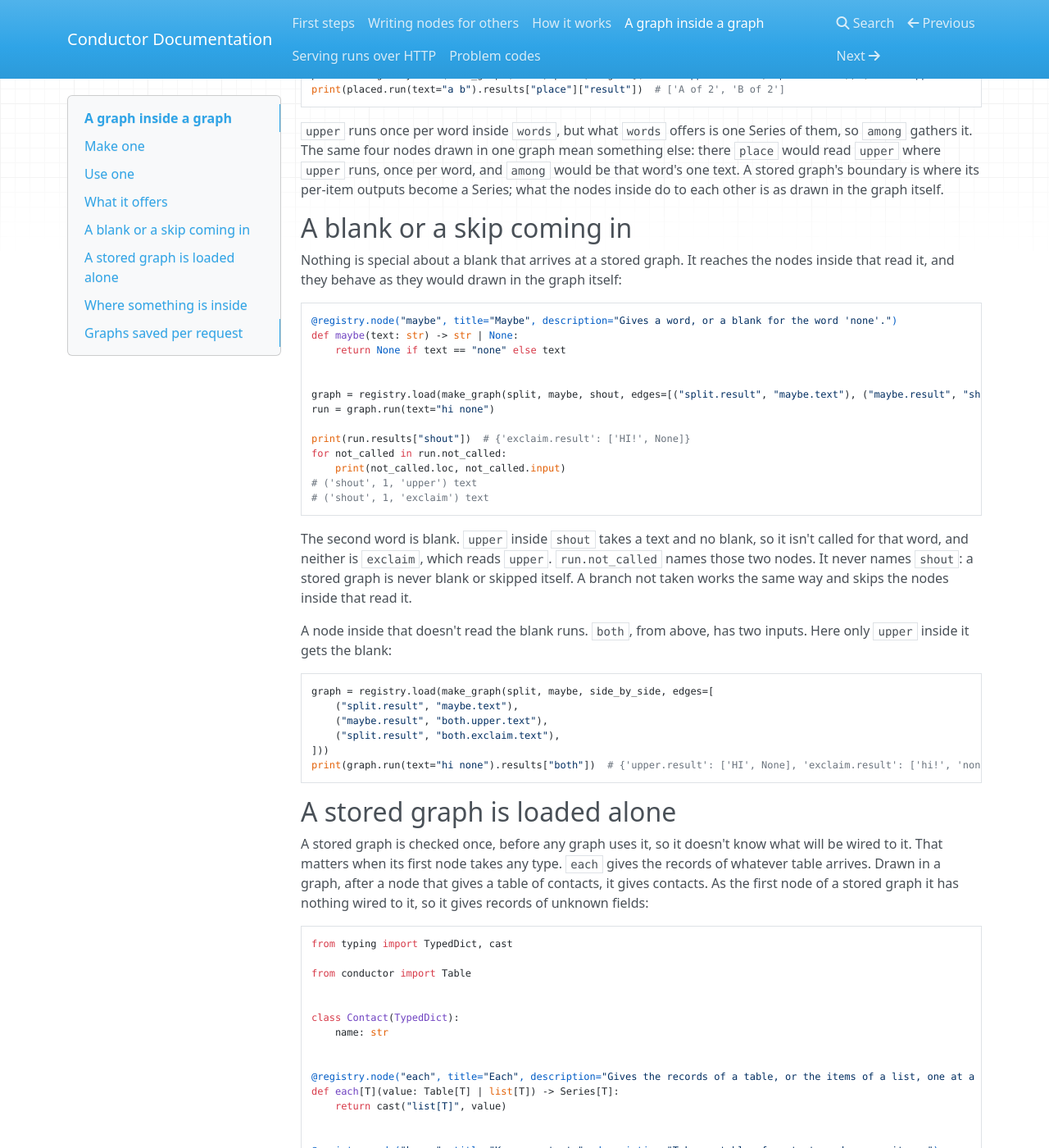
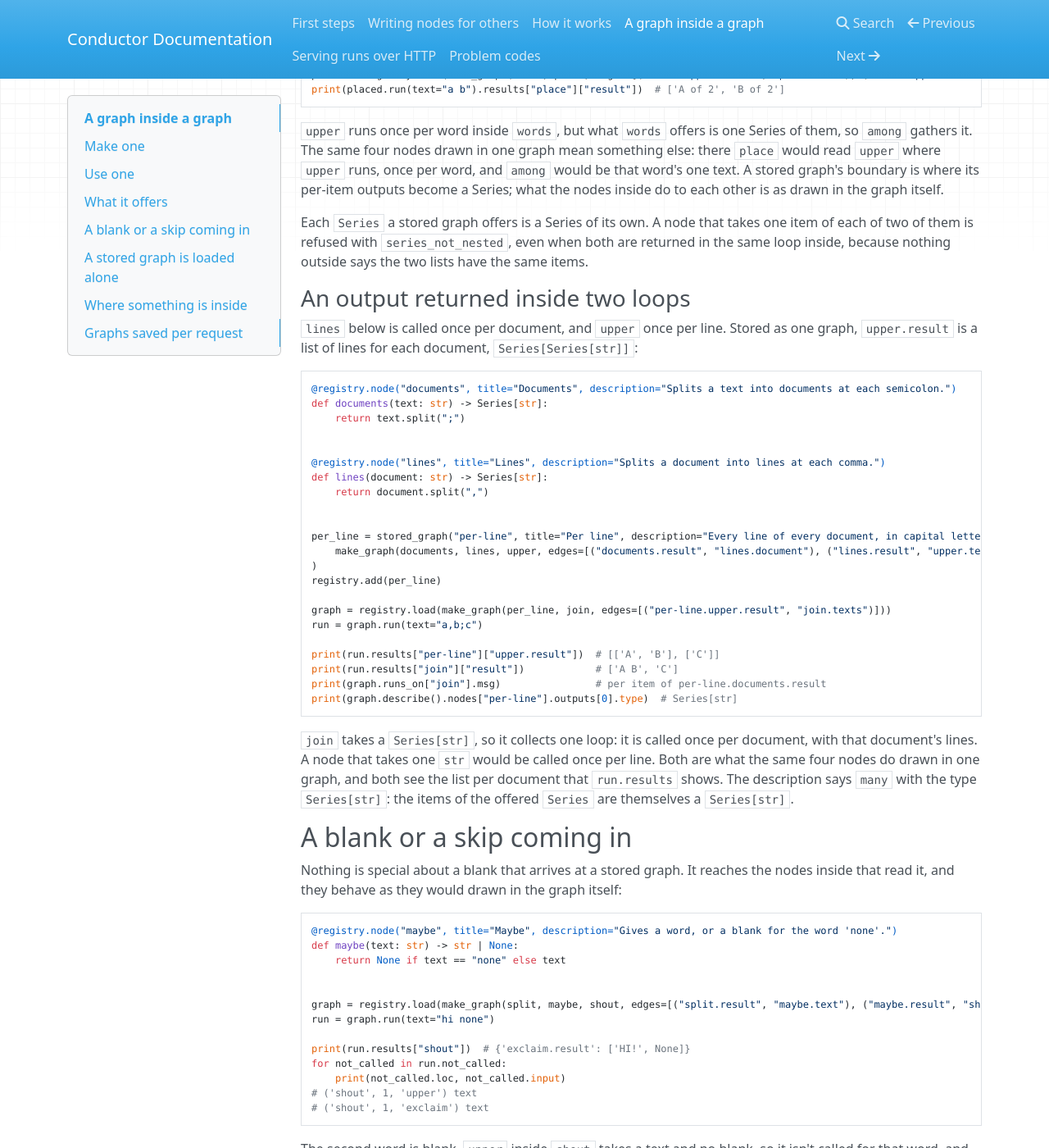
Before and after one commit to syv-ai/conductor, an MkDocs documentation site: the page built from docs/embedded-graphs.md, in a window 1280 px wide and 1400 px high, scrolled down 2113 px. Shown: the whole window at 82% size. Built offline with MkDocs 1.6.1, drawn with Linux system fonts in a browser that asks for light colours; nearby versions of some CDN libraries; some of the changed text lies outside the part shown.

Commit message:
docs(stored graph): an output returned inside loops is one Series per loop, said once in the guide with an example, in llms.txt and the CHANGELOG

````diff
--- a/docs/embedded-graphs.md
+++ b/docs/embedded-graphs.md
@@ -69,10 +69,11 @@
   edge on it works as on any node. An inner input a hook reads is set inside the stored graph and is not offered.
 - **Its outputs** are the outputs of the nodes nothing inside reads (`graph.outputs` of the stored graph), under their
   addresses there, `node.output`.
-- An output its graph makes once has the type the inner node gives it. One made per item inside, however deep, is a
-  `Series` of every item's value in order to a node that reads it; a `Series` made per item is a `Series` of lists,
-  and a table made per item a `Series` of tables. `run.results` shows it as it shows any node's output: one list for
-  each loop the inner node is called in, so an output made per line of each document is a list of lists.
+- An output its graph returns once has the type the inner node gives it. One returned inside loops is one `Series`
+  for each loop: an output returned per line of each document is `Series[Series[str]]`, a list of lines per
+  document. That is the shape `run.results` shows, and the shape a node wired to it works with, as
+  [below](#an-output-returned-inside-two-loops). A `Series` returned once per document is `Series[Series[str]]` the
+  same way, and a table returned once per document a `Series` of tables.
 - An exclusive group inside is named by the node that decides, `decide.answer`.
 
 ```python
@@ -106,6 +107,45 @@
 The same four nodes drawn in one graph mean something else: there `place` would read `upper` where `upper` runs,
 once per word, and `among` would be that word's one text. A stored graph's boundary is where its per-item
 outputs become a Series; what the nodes inside do to each other is as drawn in the graph itself.
+
+Each `Series` a stored graph offers is a Series of its own. A node that takes one item of each of two of them
+is refused with `series_not_nested`, even when both are returned in the same loop inside, because nothing outside
+says the two lists have the same items.
+
+### An output returned inside two loops
+
+`lines` below is called once per document, and `upper` once per line. Stored as one graph, `upper.result` is a list
+of lines for each document, `Series[Series[str]]`:
+
+```python
+@registry.node("documents", title="Documents", description="Splits a text into documents at each semicolon.")
+def documents(text: str) -> Series[str]:
+    return text.split(";")
+
+
+@registry.node("lines", title="Lines", description="Splits a document into lines at each comma.")
+def lines(document: str) -> Series[str]:
+    return document.split(",")
+
+
+per_line = stored_graph("per-line", title="Per line", description="Every line of every document, in capital letters.")(
+    make_graph(documents, lines, upper, edges=[("documents.result", "lines.document"), ("lines.result", "upper.text")])
+)
+registry.add(per_line)
+
+graph = registry.load(make_graph(per_line, join, edges=[("per-line.upper.result", "join.texts")]))
+run = graph.run(text="a,b;c")
+
+print(run.results["per-line"]["upper.result"])  # [['A', 'B'], ['C']]
+print(run.results["join"]["result"])            # ['A B', 'C']
+print(graph.runs_on["join"].msg)                # per item of per-line.documents.result
+print(graph.describe().nodes["per-line"].outputs[0].type)  # Series[str]
+```
+
+`join` takes a `Series[str]`, so it collects one loop: it is called once per document, with that document's lines.
+A node that takes one `str` would be called once per line. Both are what the same four nodes do drawn in one
+graph, and both see the list per document that `run.results` shows. The description says `many` with the type
+`Series[str]`: the items of the offered `Series` are themselves a `Series[str]`.
 
 ## A blank or a skip coming in
 
````
Also changed, not shown: CHANGELOG.md (+2 -1 lines), 2 other files.
